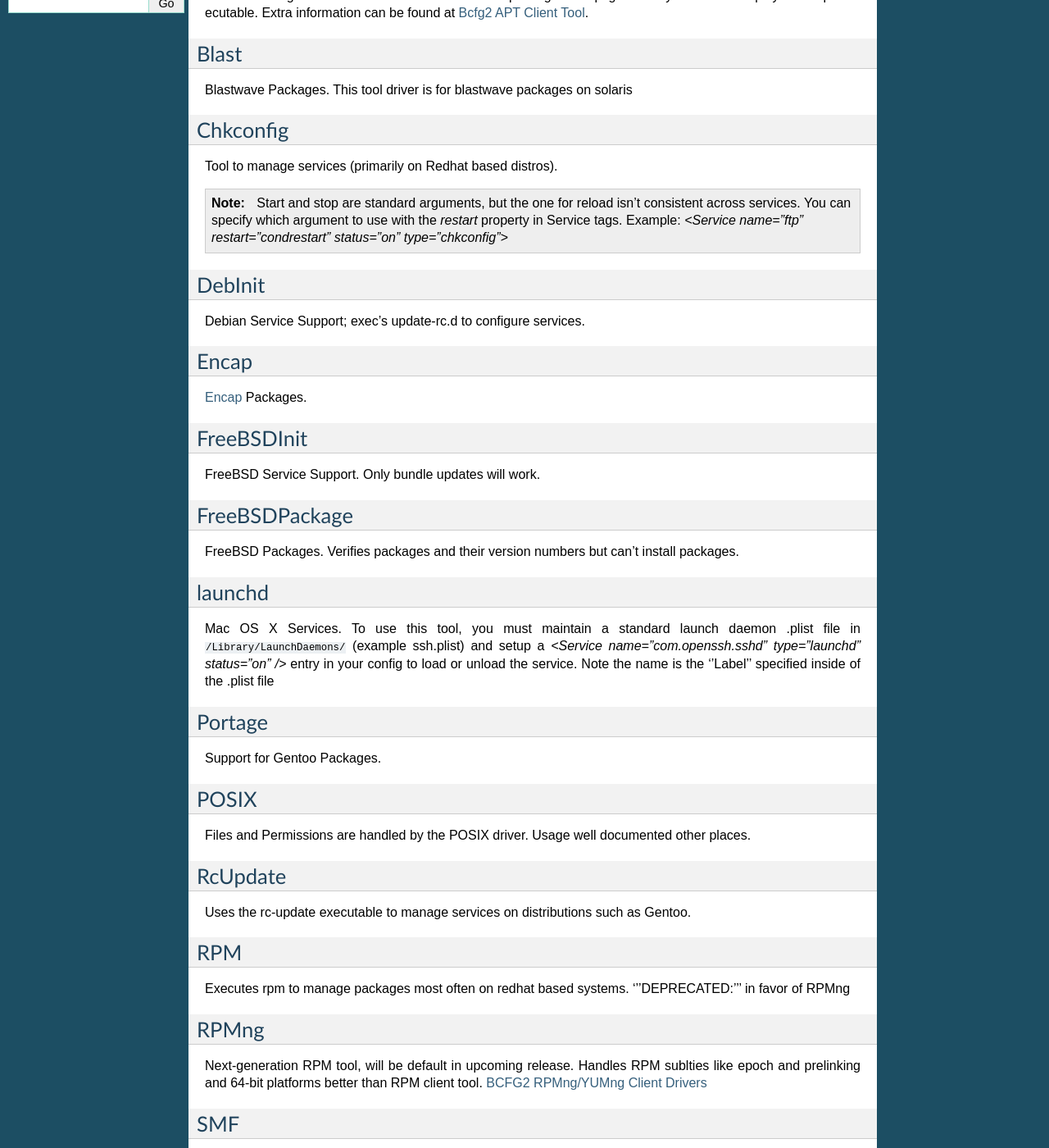
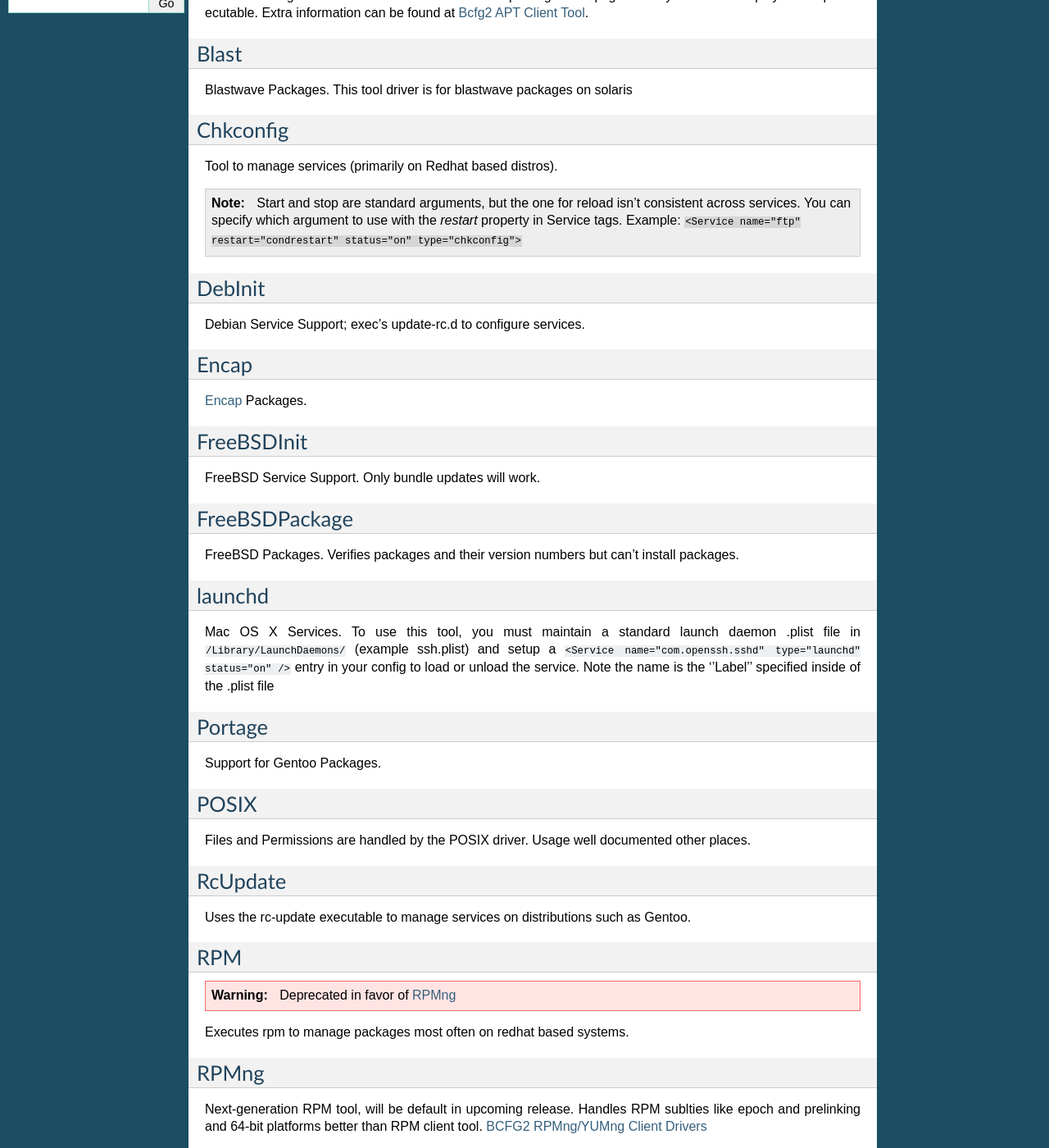
Before and after one commit to Bcfg2/bcfg2, a Sphinx documentation site: the page built from doc/client/tools/index.txt, in a window 1280 px wide and 1400 px high, scrolled down 773 px. Shown: the whole window at 82% size. Built offline with Sphinx 7.4.7, drawn with Linux system fonts in a browser that asks for light colours; some of the changed text lies outside the part shown.

Commit message:
doc: More fixes
Signed-off-by: Sol Jerome <solj@ices.utexas.edu>

git-svn-id: https://svn.mcs.anl.gov/repos/bcfg/trunk/bcfg2@5792 ce84e21b-d406-0410-9b95-82705330c041

```diff
--- a/doc/client/tools/index.txt
+++ b/doc/client/tools/index.txt
@@ -54,8 +54,8 @@
 .. note:: Start and stop are standard arguments, but the one for reload
           isn't consistent across services. You can specify which argument
           to use with the `restart` property in Service tags. Example:
-          `<Service name="ftp" restart="condrestart" status="on"
-          type="chkconfig">`
+          ``<Service name="ftp" restart="condrestart" status="on"
+          type="chkconfig">``
 
 DebInit
 -------
@@ -107,8 +107,9 @@
 RPM
 ---
 
+.. warning:: Deprecated in favor of :ref:`RPMng <client-tools-yumng>`
+
 Executes rpm to manage packages most often on redhat based systems.
-'''DEPRECATED:''' in favor of RPMng
 
 RPMng
 -----
@@ -143,8 +144,9 @@
 Yum
 ---
 
+.. warning:: Deprecated in favor of :ref:`YUMng <client-tools-yumng>`
+
 Handles RPMs using the YUM package manager.
-'''DEPRECATED: ''' in favor of YUMng
 
 YUMng
 -----
--- a/doc/development/index.txt
+++ b/doc/development/index.txt
@@ -40,6 +40,8 @@
 
 * Add ``bcfg2/src/sbin`` to your PATH environment variable
 * Add ``bcfg2`` to your PYTHONPATH environment variable
+
+.. _development-index-writingtooldrivers:
 
 Writing A Client Tool Driver
 ^^^^^^^^^^^^^^^^^^^^^^^^^^^^
--- a/doc/faq/client.txt
+++ b/doc/faq/client.txt
@@ -3,8 +3,7 @@
 FAQ: Client
 ===========
 
-*No ca is specified. Cannot authenticate the server with SSL.* is repeated multiple times during a client run
--------------------------------------------------------------------------------------------------------------
+**No ca is specified. Cannot authenticate the server with SSL.**
 
 This means that the client does not have a copy of the CA for the server,
 so it can't verify that it is talking to the right server. To fix this
--- a/doc/faq/general.txt
+++ b/doc/faq/general.txt
@@ -3,8 +3,7 @@
 FAQ: General
 ============
 
-What does Bcfg2 stand for?
---------------------------
+**What does Bcfg2 stand for?**
 
 Initially, Bcfg stood for the bundle configuration system. Bcfg2 is the
 second major revision. At this point, the acronym is meaningless, but
@@ -12,8 +11,7 @@
 seriously. Try it. All I know is that I have no interest in a billion
 cubic feet of gas.
 
-What architectures does Bcfg2 support?
---------------------------------------
+**What architectures does Bcfg2 support?**
 
 Bcfg2 should run on any POSIX compatible operating system, however direct
 support for an operating system's package and service formats are limited
```
Also changed, not shown: other parts of doc/client/tools/index.txt (+5 -5 lines).
